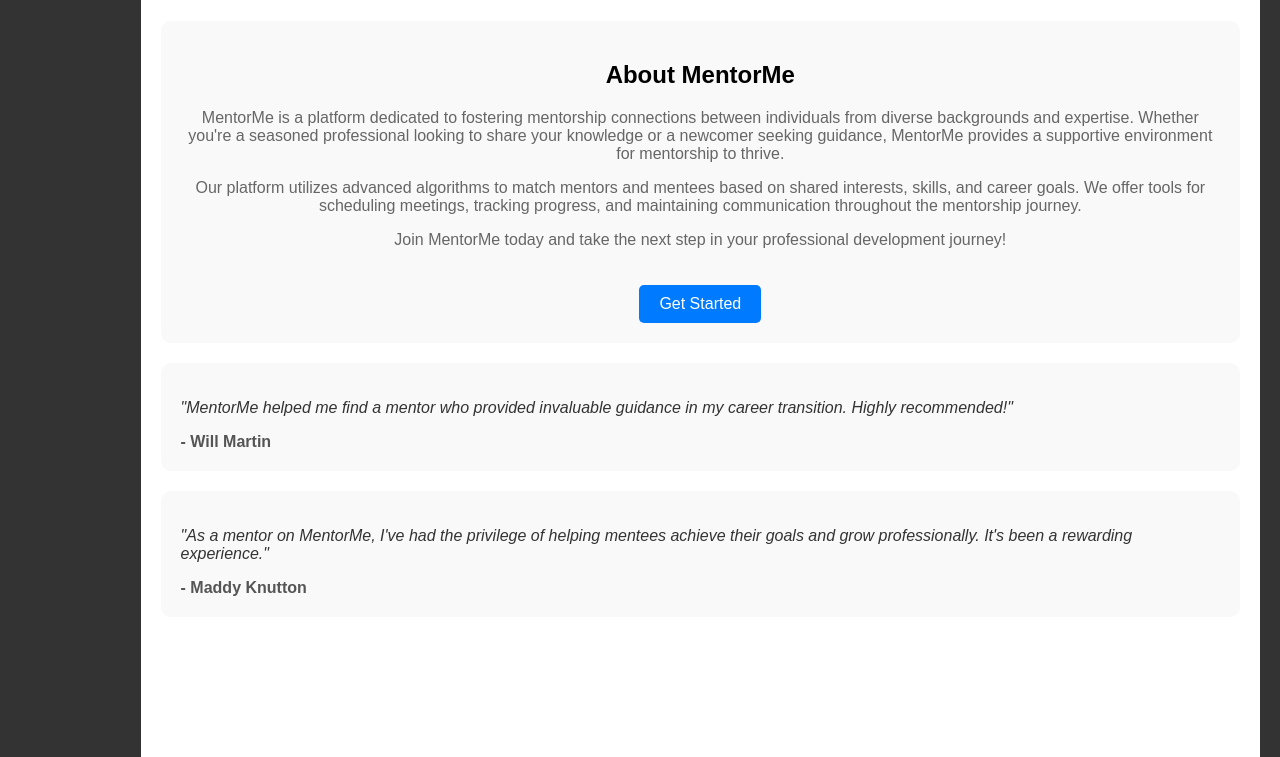
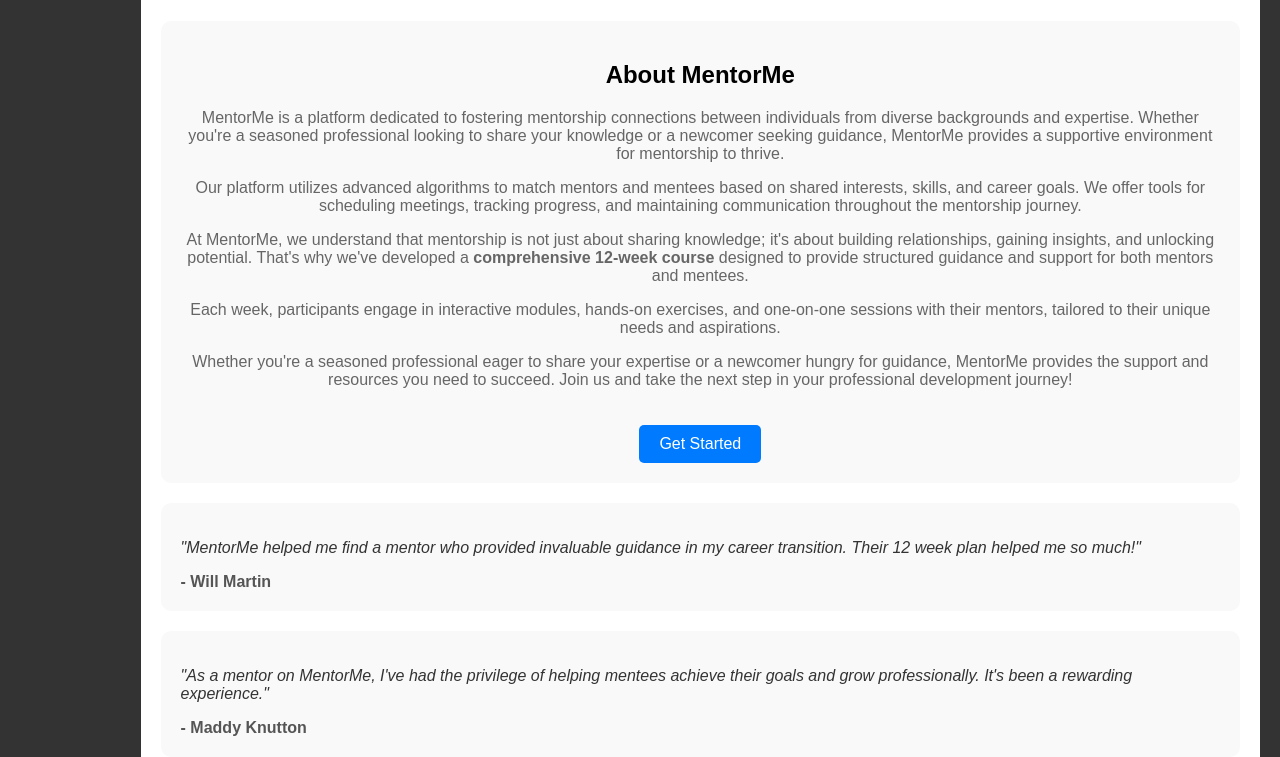
Before and after one commit to colincherney/mentorship-app, a website: page public/html-pages/homepage.html in a window 1280 px wide. Shown: the part 567-1324 px from the top of the page. Drawn offline with Linux system fonts and the light colour scheme; no server answers.

Commit message:
Update homepage.html

```diff
--- a/public/html-pages/homepage.html
+++ b/public/html-pages/homepage.html
@@ -89,8 +89,8 @@
         }
 
         img {
-            height: 400px; /* Added */
-            margin-top: 10px; /* Added */
+            height: 400px;
+            margin-top: 10px;
         }
     </style>
 </head>
@@ -119,13 +119,19 @@
                 Our platform utilizes advanced algorithms to match mentors and mentees based on shared interests, skills, and career goals. We offer tools for scheduling meetings, tracking progress, and maintaining communication throughout the mentorship journey.
             </p>
             <p>
-                Join MentorMe today and take the next step in your professional development journey!
+                At MentorMe, we understand that mentorship is not just about sharing knowledge; it's about building relationships, gaining insights, and unlocking potential. That's why we've developed a <b>comprehensive 12-week course</b> designed to provide structured guidance and support for both mentors and mentees.
+            </p>
+            <p>
+                Each week, participants engage in interactive modules, hands-on exercises, and one-on-one sessions with their mentors, tailored to their unique needs and aspirations.
+            </p>
+            <p>
+                Whether you're a seasoned professional eager to share your expertise or a newcomer hungry for guidance, MentorMe provides the support and resources you need to succeed. Join us and take the next step in your professional development journey!
             </p>
             <a href="mentors.html" class="btn">Get Started</a>
 
         </div>
         <div class="testimonial">
-            <p>"MentorMe helped me find a mentor who provided invaluable guidance in my career transition. Highly recommended!"</p>
+            <p>"MentorMe helped me find a mentor who provided invaluable guidance in my career transition. Their 12 week plan helped me so much!"</p>
             <div class="testimonial-author">- Will Martin</div>
         </div>
         <div class="testimonial">
```
